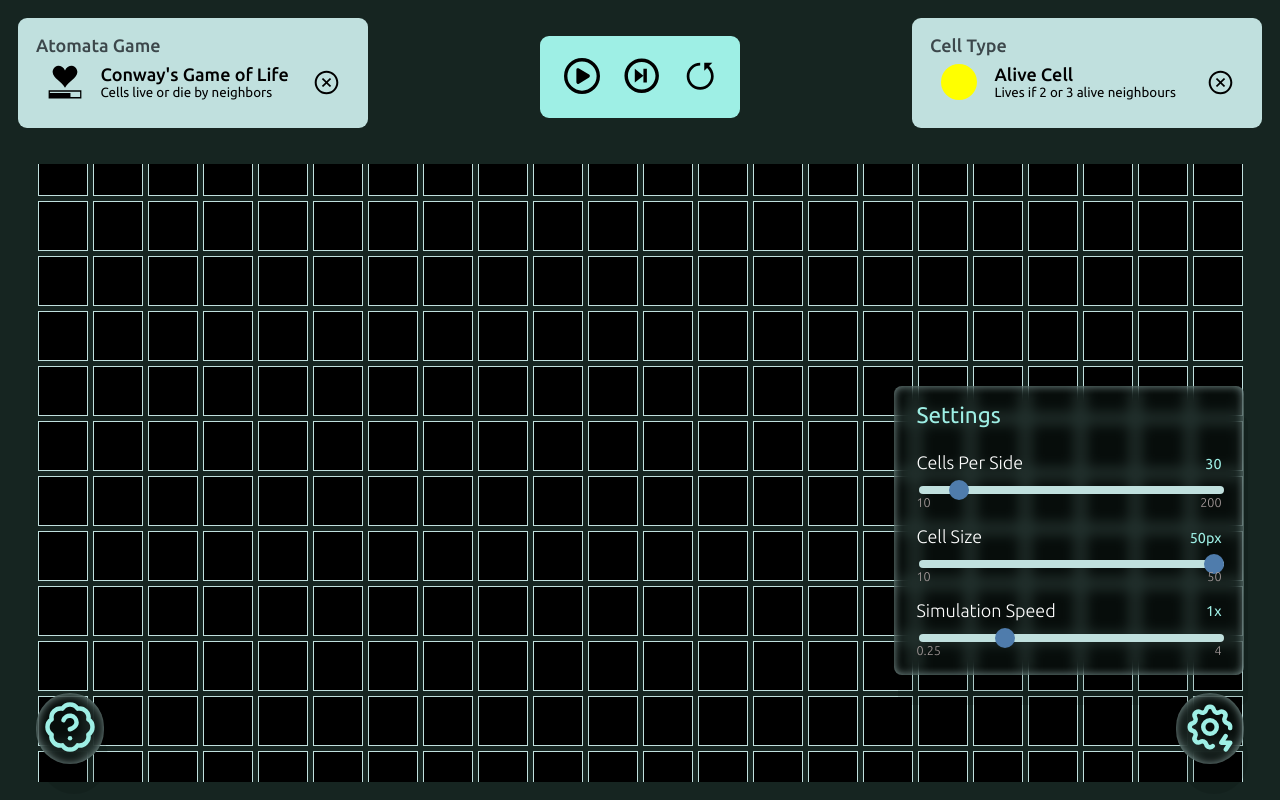
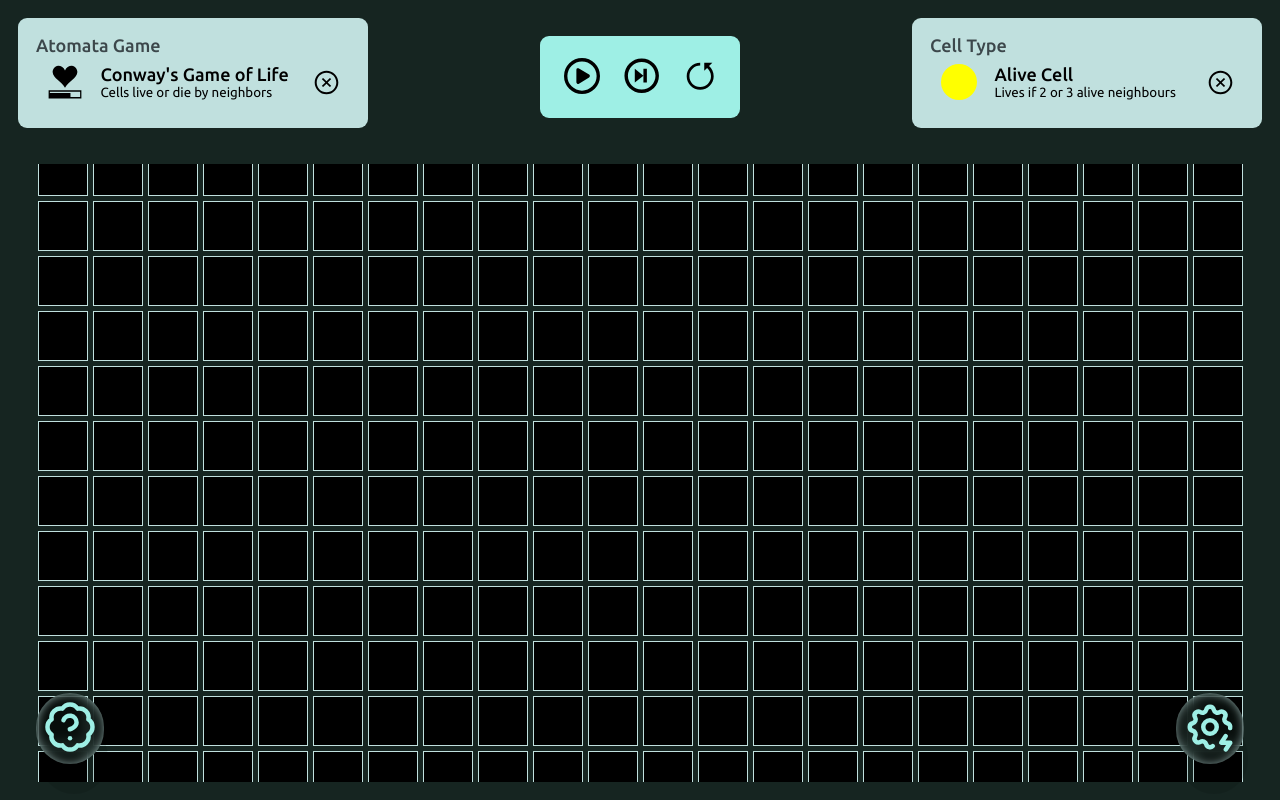
Before and after one commit to deepmind32/automata-world, a React (Vite) app: page / in a window 1280 px wide. Built offline with nearby package versions, Linux system fonts and the light colour scheme.

Commit message:
by default setting tab is invisible

```diff
--- a/src/app.jsx
+++ b/src/app.jsx
@@ -55,7 +55,7 @@ export default function App() {
 	const [generation_timer_running, set_generation_timer_running] =
 		useState(false);
 
-	const [is_settings_visible, set_is_settings_visible] = useState(true);
+	const [is_settings_visible, set_is_settings_visible] = useState(false);
 
 	const handle_create_cell_change = (cell_name) => {
 		set_current_create_cell(cell_name);
```
